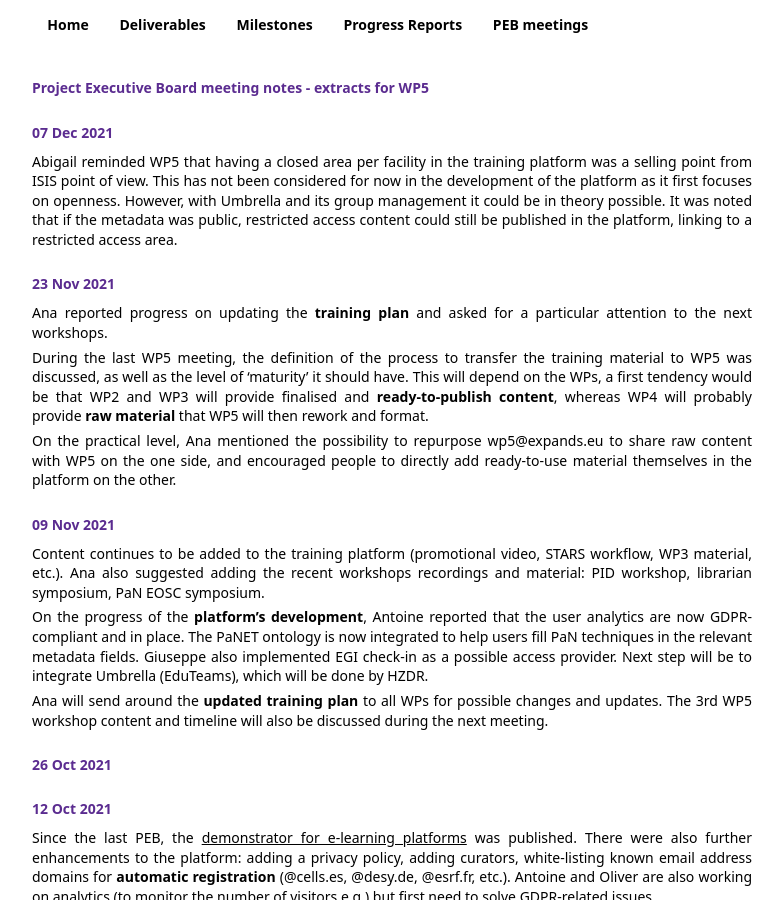
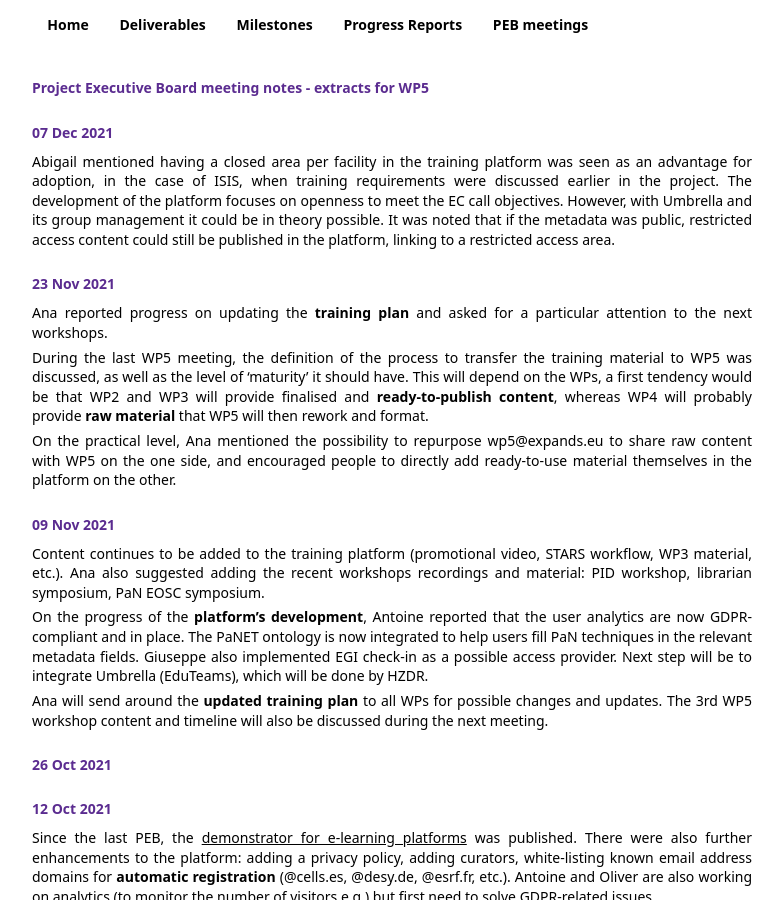
Before and after one commit to ExPaNDS-eu/WP1-reporting, a Jekyll site: the page built from _pebs-wp/pebs-wp5.html, in a window 1280 px wide and 900 px high. Shown: the whole window, without its empty margins (248-1031 px from the left). Built offline with Jekyll 4.4.1, drawn with Linux system fonts in a browser that asks for light colours.

Commit message:
update minutes with Anas fixes

```diff
--- a/_pebs/2021-12-07-notes.html
+++ b/_pebs/2021-12-07-notes.html
@@ -32,7 +32,7 @@ status-quo:
 #WP4
 - ""
 #WP5
-- "<p>Abigail reminded WP5 that having a closed area per facility in the training platform was a selling point from ISIS point of view. This has not been considered for now in the development of the platform as it first focuses on openness. However, with Umbrella and its group management it could be in theory possible. It was noted that if the metadata was public, restricted access content could still be published in the platform, linking to a restricted access area.</p>"
+- "<p>Abigail mentioned having a closed area per facility in the training platform was seen as an advantage for adoption, in the case of ISIS, when training requirements were discussed earlier in the project. The development of the platform focuses on openness to meet the EC call objectives. However, with Umbrella and its group management it could be in theory possible. It was noted that if the metadata was public, restricted access content could still be published in the platform, linking to a restricted access area.</p>"
 #WP6
 - "<p>Kat reported that Sophie has a 3 min “poster slam” at the <a href='https://www.helmholtz-berlin.de/user/contact---events/user-meeting/index_en.html'><b>BESSY@HZB user meeting</b></a> this Thursday on FAIR and open data for national photon and neutron facilities in Europe.</p>
 <p>An abstract was prepared with PaNOSC and submitted for <b>ESOF 2022</b> on the benefits of open science in health. The application can be found in SharePoint.</p>
```
